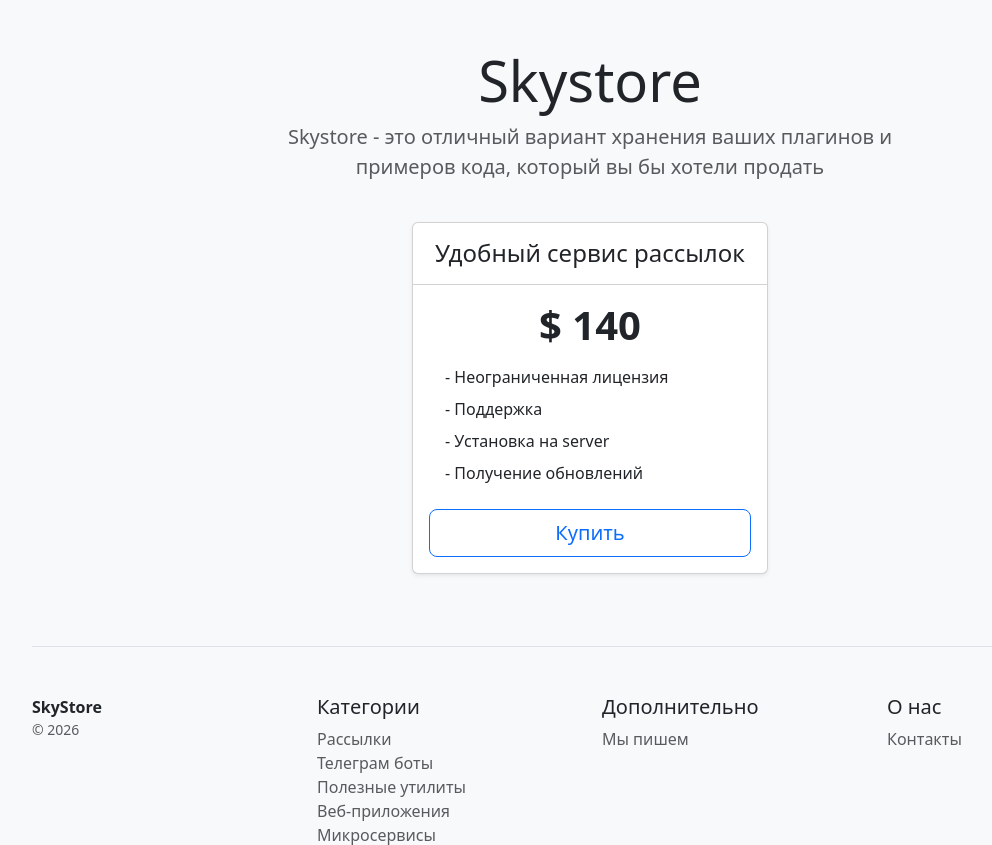
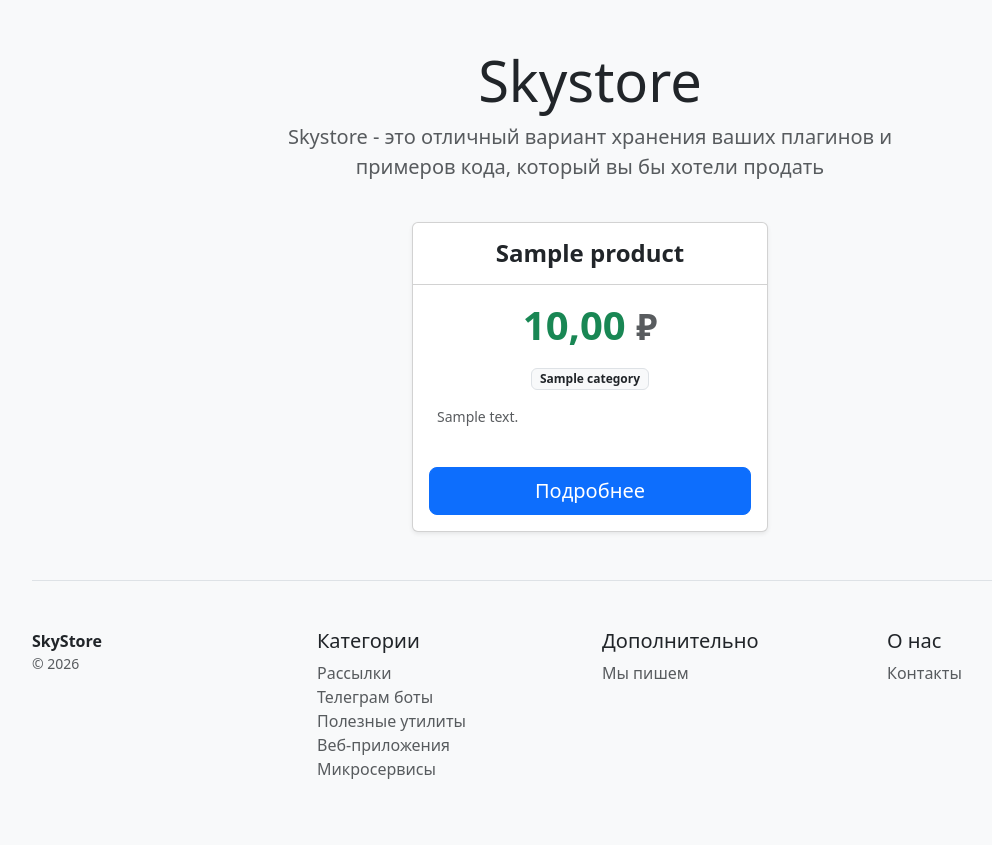
Before and after one commit to alekseyvishmitskiy-droid/homework_basics_django, a Django app: page / in a window 1280 px wide. Shown: the part 92-937 px from the top of the page, without its empty margins (50-1042 px from the left). After the commit the page ends 871 px from the top, so only its background shows below. Run offline with Django 5.2, Linux system fonts and the light colour scheme; tables that the repository leaves empty hold one stand-in row (values such as "Sample post"); some libraries are stand-ins or nearby versions.

Commit message:
homework_24

```diff
--- /dev/null
+++ b/catalog/templates/catalog/base.html
@@ -0,0 +1,60 @@
+{% load static %}
+<!doctype html>
+<html lang="ru">
+<head>
+    <meta charset="utf-8">
+    <meta name="viewport" content="width=device-width, initial-scale=1">
+    <title>{% block title %}Skystore | Главная{% endblock %}</title>
+    <link rel="stylesheet" type="text/css" href="{% static 'bootstrap.min.css' %}">
+</head>
+<body class="bg-light">
+
+<div class="d-flex flex-column flex-md-row align-items-center p-3 px-md-4 mb-3 bg-white border-bottom shadow-sm">
+    <h5 class="my-0 me-md-auto font-weight-normal fw-bold">Skystore</h5>
+    <nav class="ms-md-5">
+        <a class="p-2 btn btn-outline-primary me-2" href="{% url 'catalog:home' %}">Каталог</a>
+        <a class="p-2 btn btn-outline-primary" href="{% url 'catalog:contacts' %}">Контакты</a>
+    </nav>
+</div>
+
+
+<main>
+    {% block content %}
+    {% endblock %}
+</main>
+
+<div class="container">
+    <footer class="pt-4 my-md-5 pt-md-5 border-top">
+        <div class="row">
+            <div class="col-12 col-md mb-3 mb-md-0">
+                <span class="fw-bold">SkyStore</span>
+                <small class="d-block mb-3 text-muted">&copy; {% now "Y" %}</small>
+            </div>
+            <div class="col-6 col-md">
+                <h5>Категории</h5>
+                <ul class="list-unstyled text-small">
+                    <li><a class="text-muted text-decoration-none" href="#">Рассылки</a></li>
+                    <li><a class="text-muted text-decoration-none" href="#">Телеграм боты</a></li>
+                    <li><a class="text-muted text-decoration-none" href="#">Полезные утилиты</a></li>
+                    <li><a class="text-muted text-decoration-none" href="#">Веб-приложения</a></li>
+                    <li><a class="text-muted text-decoration-none" href="#">Микросервисы</a></li>
+                </ul>
+            </div>
+            <div class="col-6 col-md">
+                <h5>Дополнительно</h5>
+                <ul class="list-unstyled text-small">
+                    <li><a class="text-muted text-decoration-none" href="#">Мы пишем</a></li>
+                </ul>
+            </div>
+            <div class="col-6 col-md">
+                <h5>О нас</h5>
+                <ul class="list-unstyled text-small">
+                    <li><a class="text-muted text-decoration-none" href="{% url 'catalog:contacts' %}">Контакты</a></li>
+                </ul>
+            </div>
+        </div>
+    </footer>
+</div>
+
+</body>
+</html>
--- a/catalog/templates/catalog/home.html
+++ b/catalog/templates/catalog/home.html
@@ -1,77 +1,52 @@
-{% load static %}
-<!doctype html>
-<html lang="ru">
-<head>
-    <meta charset="utf-8">
-    <meta name="viewport" content="width=device-width, initial-scale=1">
-    <title>Skystore | Главная</title>
-    <link rel="stylesheet" type="text/css" href="{% static 'bootstrap.min.css' %}">
-</head>
-<body class="bg-light">
-<div class="d-flex flex-column flex-md-row align-items-center p-3 px-md-4 mb-3 bg-white border-bottom shadow-sm">
-    <h5 class="my-0 me-md-auto font-weight-normal fw-bold">Skystore</h5>
-    <nav class="ms-md-5">
-        <a class="p-2 btn btn-outline-primary me-2" href="{% url 'catalog:home' %}">Каталог</a>
-        <a class="p-2 btn btn-outline-primary" href="{% url 'catalog:contacts' %}">Контакты</a>
-    </nav>
-</div>
+{% extends 'catalog/base.html' %}
 
+{% block title %}Skystore | Каталог товаров{% endblock %}
+
+{% block content %}
 <div class="pricing-header px-3 py-3 pt-md-5 pb-md-4 mx-auto text-center" style="max-width: 700px;">
     <h1 class="display-4 fw-normal">Skystore</h1>
     <p class="lead text-muted">Skystore - это отличный вариант хранения ваших плагинов и примеров кода, который вы бы хотели продать</p>
 </div>
 
 <div class="container">
-    <div class="row text-center justify-content-center">
-        <div class="col-12 col-md-4">
-            <div class="card mb-4 shadow-sm">
-                <div class="card-header bg-transparent py-3">
-                    <h4 class="my-0 fw-normal">Удобный сервис рассылок</h4>
-                </div>
-                <div class="card-body">
-                    <h1 class="card-title pricing-card-title fw-bold">$ 140</h1>
-                    <ul class="list-unstyled mt-3 mb-4 text-start ps-3">
-                        <li class="mb-2">- Неограниченная лицензия</li>
-                        <li class="mb-2">- Поддержка</li>
-                        <li class="mb-2">- Установка на server</li>
-                        <li class="mb-2">- Получение обновлений</li>
-                    </ul>
-                    <button type="button" class="btn btn-lg w-100 btn-outline-primary">Купить</button>
+    <div class="row row-cols-1 row-cols-md-3 g-4 justify-content-center text-center">
+        {% for product in products %}
+            <div class="col">
+                <div class="card mb-4 shadow-sm h-100">
+                    <div class="card-header bg-transparent py-3">
+                        <h4 class="my-0 fw-bold text-truncate">{{ product.name }}</h4>
+                    </div>
+
+                    <div class="card-body d-flex flex-column justify-content-between">
+                        <div>
+                            <h1 class="card-title pricing-card-title fw-bold text-success mb-3">
+                                {{ product.price }} <small class="text-muted">₽</small>
+                            </h1>
+
+                            <!-- Вывод категории, если она есть -->
+                            {% if product.category %}
+                                <span class="badge bg-light text-dark border mb-3">{{ product.category }}</span>
+                            {% endif %}
+
+
+                            <p class="card-text text-muted text-start px-2 small">
+                                {{ product.description|default:"Описание для данного товара отсутствует."|truncatechars:100 }}
+                            </p>
+                        </div>
+
+                        <div class="d-grid gap-2 mt-3">
+                            <a href="{% url 'catalog:product_detail' product.pk %}" class="btn btn-lg btn-primary">
+                                Подробнее
+                            </a>
+                        </div>
+                    </div>
                 </div>
             </div>
-        </div>
+        {% empty %}
+            <div class="col-12 text-center py-5">
+                <p class="lead text-muted">В базе данных пока нет добавленных товаров.</p>
+            </div>
+        {% endfor %}
     </div>
-
-    <footer class="pt-4 my-md-5 pt-md-5 border-top">
-        <div class="row">
-            <div class="col-12 col-md mb-3 mb-md-0">
-                <span class="fw-bold">SkyStore</span>
-                <small class="d-block mb-3 text-muted">&copy; 2026</small>
-            </div>
-            <div class="col-6 col-md">
-                <h5>Категории</h5>
-                <ul class="list-unstyled text-small">
-                    <li><a class="text-muted text-decoration-none" href="#">Рассылки</a></li>
-                    <li><a class="text-muted text-decoration-none" href="#">Телеграм боты</a></li>
-                    <li><a class="text-muted text-decoration-none" href="#">Полезные утилиты</a></li>
-                    <li><a class="text-muted text-decoration-none" href="#">Веб-приложения</a></li>
-                    <li><a class="text-muted text-decoration-none" href="#">Микросервисы</a></li>
-                </ul>
-            </div>
-            <div class="col-6 col-md">
-                <h5>Дополнительно</h5>
-                <ul class="list-unstyled text-small">
-                    <li><a class="text-muted text-decoration-none" href="#">Мы пишем</a></li>
-                </ul>
-            </div>
-            <div class="col-6 col-md">
-                <h5>О нас</h5>
-                <ul class="list-unstyled text-small">
-                    <li><a class="text-muted text-decoration-none" href="{% url 'catalog:contacts' %}">Контакты</a></li>
-                </ul>
-            </div>
-        </div>
-    </footer>
 </div>
-</body>
-</html>
+{% endblock %}
```
Also changed, not shown: catalog/templates/catalog/contacts.html (+10 -60 lines), catalog/templates/catalog/includes/menu.html (added, +10 -0 lines), catalog/templates/catalog/product_detail.html (added, +50 -0 lines), catalog/templates/catalog/product_form.html (added, +40 -0 lines).
